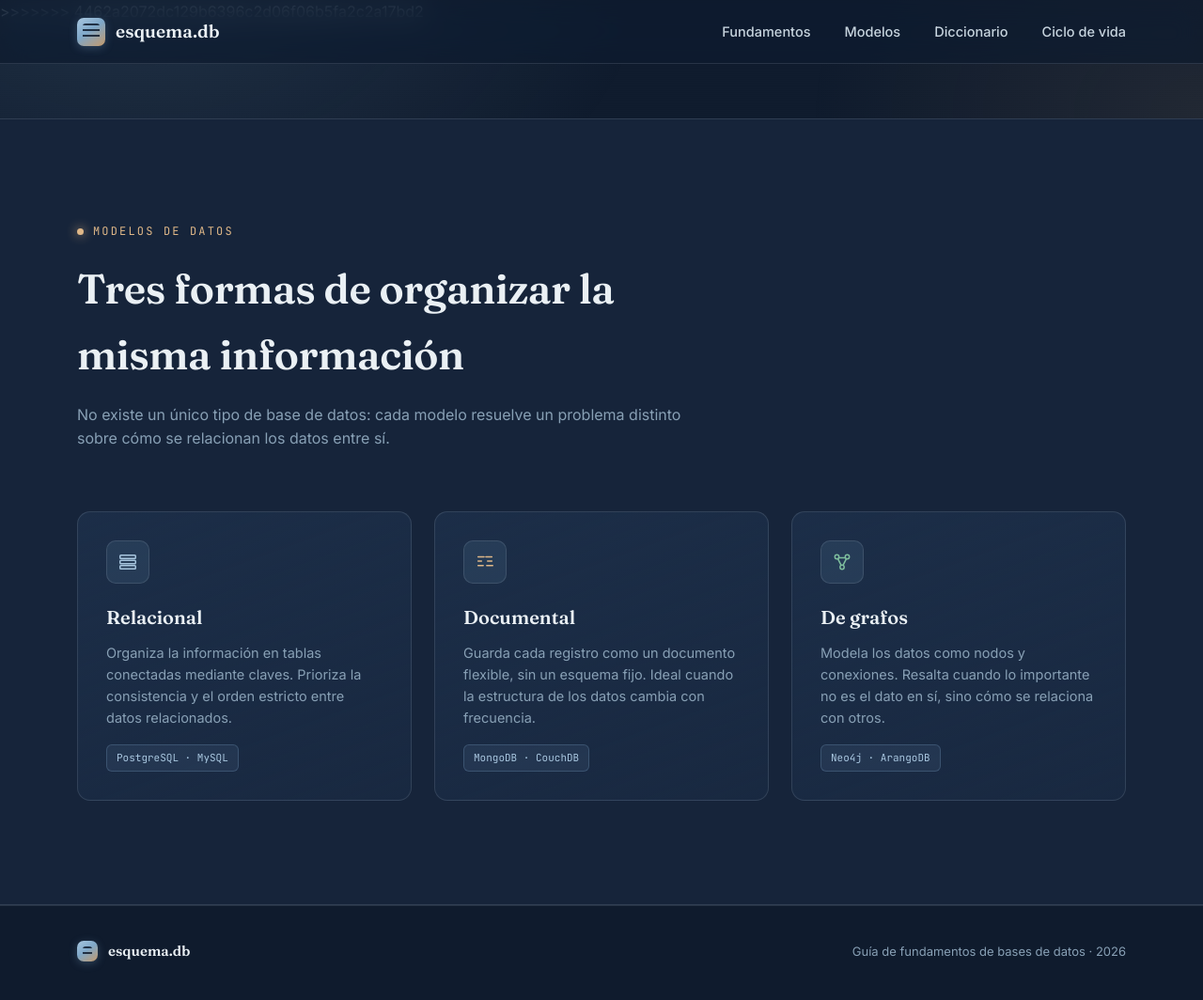
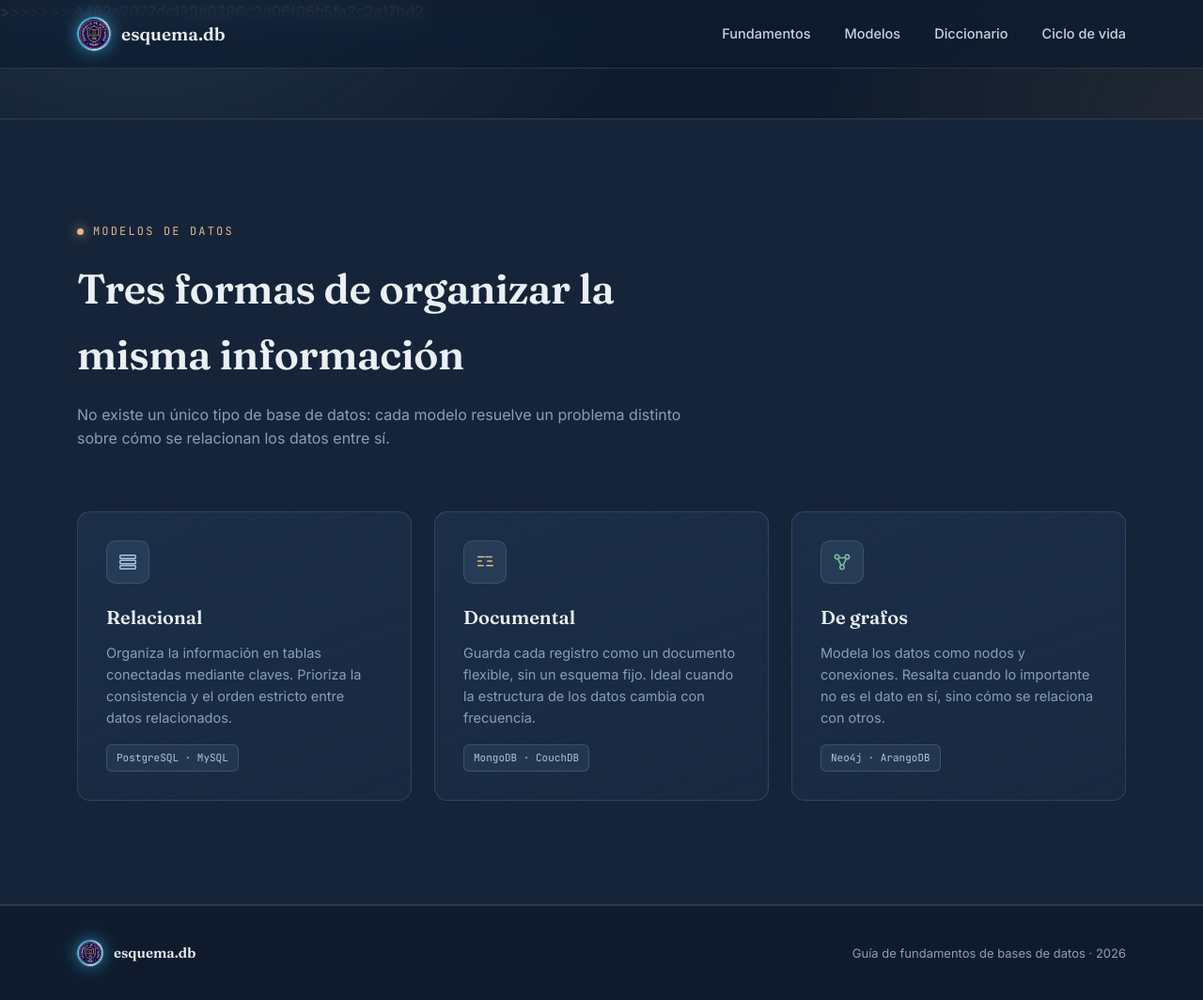
Before and after one commit to emersondanielperez7-oss/Pagina2.6, a plain HTML site: page modelos.html in a window 1280 px wide. Shown: the whole page at 94% size. Drawn offline with Linux system fonts and the light colour scheme.

Commit message:
agregar logo

```diff
--- a/modelos.html
+++ b/modelos.html
@@ -17,7 +17,9 @@
 <header>
 <nav>
   <a class="brand" href="index.html">
-<span class="brand-mark"></span>
+    <span class="brand-mark">
+      <img src="img/2DS.jpeg" alt="Logo DS INSIBO" class="brand-logo">
+    </span>
     esquema.db
   </a>
 <div class="nav-links">
@@ -78,7 +80,12 @@
 
 <footer>
   <div class="wrap footer-inner">
-<span class="brand"><span class="brand-mark" style="width:22px;height:22px;"></span>esquema.db</span>
+    <span class="brand">
+      <span class="brand-mark">
+        <img src="img/2DS.jpeg" alt="Logo DS" class="brand-logo">
+      </span>
+      esquema.db
+    </span>
     <span>Guía de fundamentos de bases de datos · 2026</span>
   </div>
 </footer>
--- a/styles.css
+++ b/styles.css
@@ -951,3 +951,79 @@ footer{
     padding:16px;
   }
 }
+
+/* =============================================================================
+   BRAND LOGO — Logo circular DS INSIBO
+   ============================================================================= */
+
+.brand-mark {
+  width:           36px;
+  height:          36px;
+  border-radius:   50%;
+  flex-shrink:     0;
+  position:        relative;
+  padding:         0;
+  background:      none;
+  border:          2px solid transparent;
+  background-clip: padding-box;
+  animation:       logo-glow 4s ease-in-out infinite alternate;
+}
+
+.brand-mark::before {
+  content:       "";
+  position:      absolute;
+  inset:         -2px;
+  border-radius: 50%;
+  background:    linear-gradient(135deg, #7EC8E3, #38A8D4, #B8E4F5, #2196C4);
+  z-index:       -1;
+  animation:     logo-ring-spin 6s linear infinite;
+}
+
+.brand-logo {
+  width:         100%;
+  height:        100%;
+  border-radius: 50%;
+  object-fit:    cover;
+  display:       block;
+  position:      relative;
+  z-index:       1;
+}
+
+@keyframes logo-glow {
+  0%   { box-shadow: 0 0 10px rgba(126,200,227,0.5), 0 0 22px rgba(126,200,227,0.25); }
+  100% { box-shadow: 0 0 18px rgba(33,150,196,0.6),  0 0 36px rgba(33,150,196,0.30); }
+}
+
+@keyframes logo-ring-spin {
+  from { transform: rotate(0deg); }
+  to   { transform: rotate(360deg); }
+}
+
+.footer-inner .brand-mark {
+  width:  28px;
+  height: 28px;
+}
+
+/* =============================================================================
+   CLOSING LOGO
+   ============================================================================= */
+
+.closing-logo {
+  display:         flex;
+  justify-content: center;
+  margin-bottom:   32px;
+}
+
+.closing-logo-img {
+  width:         88px;
+  height:        88px;
+  border-radius: 50%;
+  object-fit:    cover;
+  position:      relative;
+  box-shadow:
+    0 0 0 3px rgba(126,200,227,0.35),
+    0 0 0 6px rgba(33,150,196,0.15),
+    0 0 32px rgba(126,200,227,0.40),
+    0 0 60px rgba(33,150,196,0.22);
+  animation: logo-glow 4s ease-in-out infinite alternate;
+}
```
Also changed, not shown: ciclo.html (+9 -2 lines), fundamentos.html (+9 -2 lines), glosario.html (+15 -8 lines), index.html (+9 -3 lines). Lines whose indentation alone changed are shown as unchanged.
